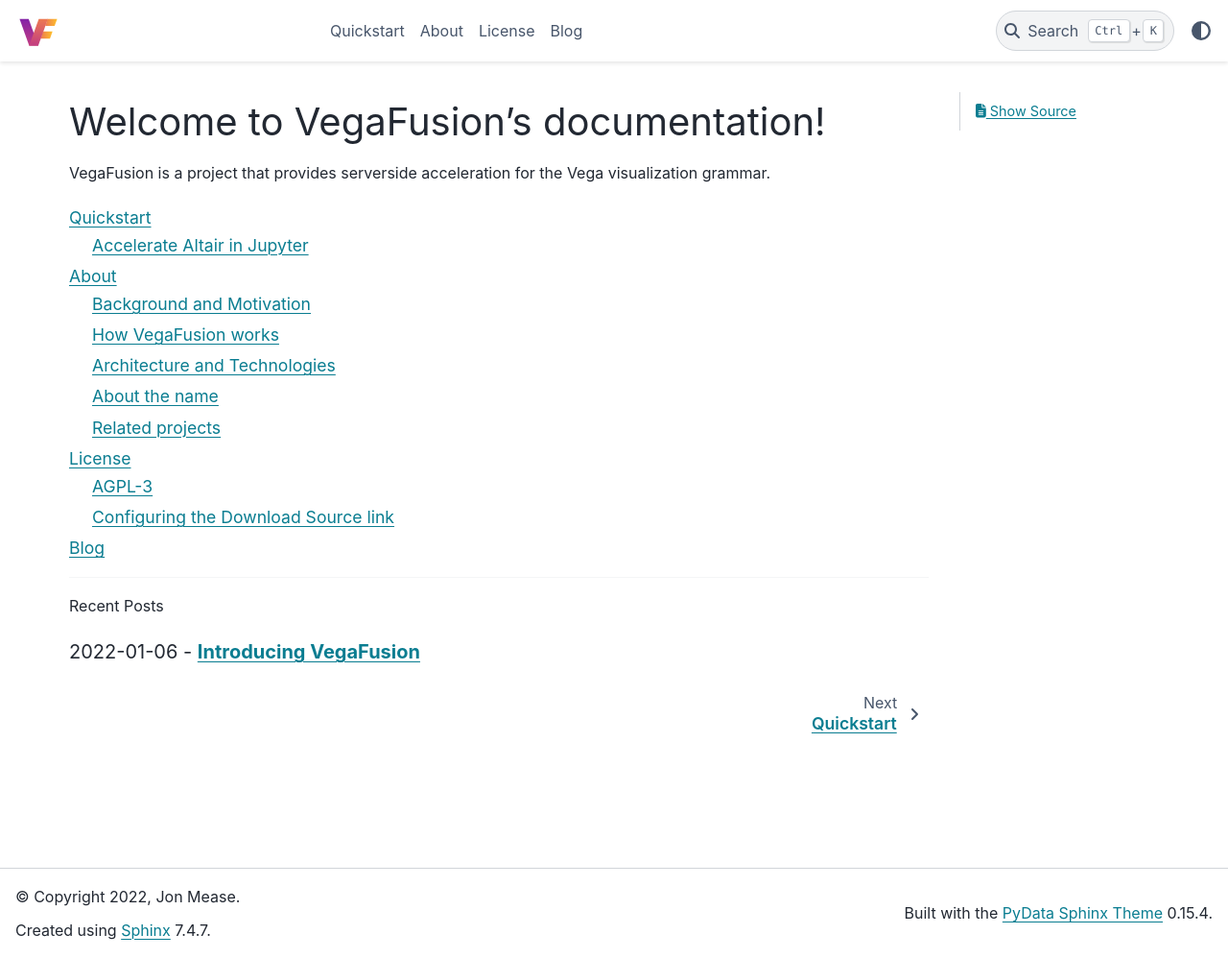
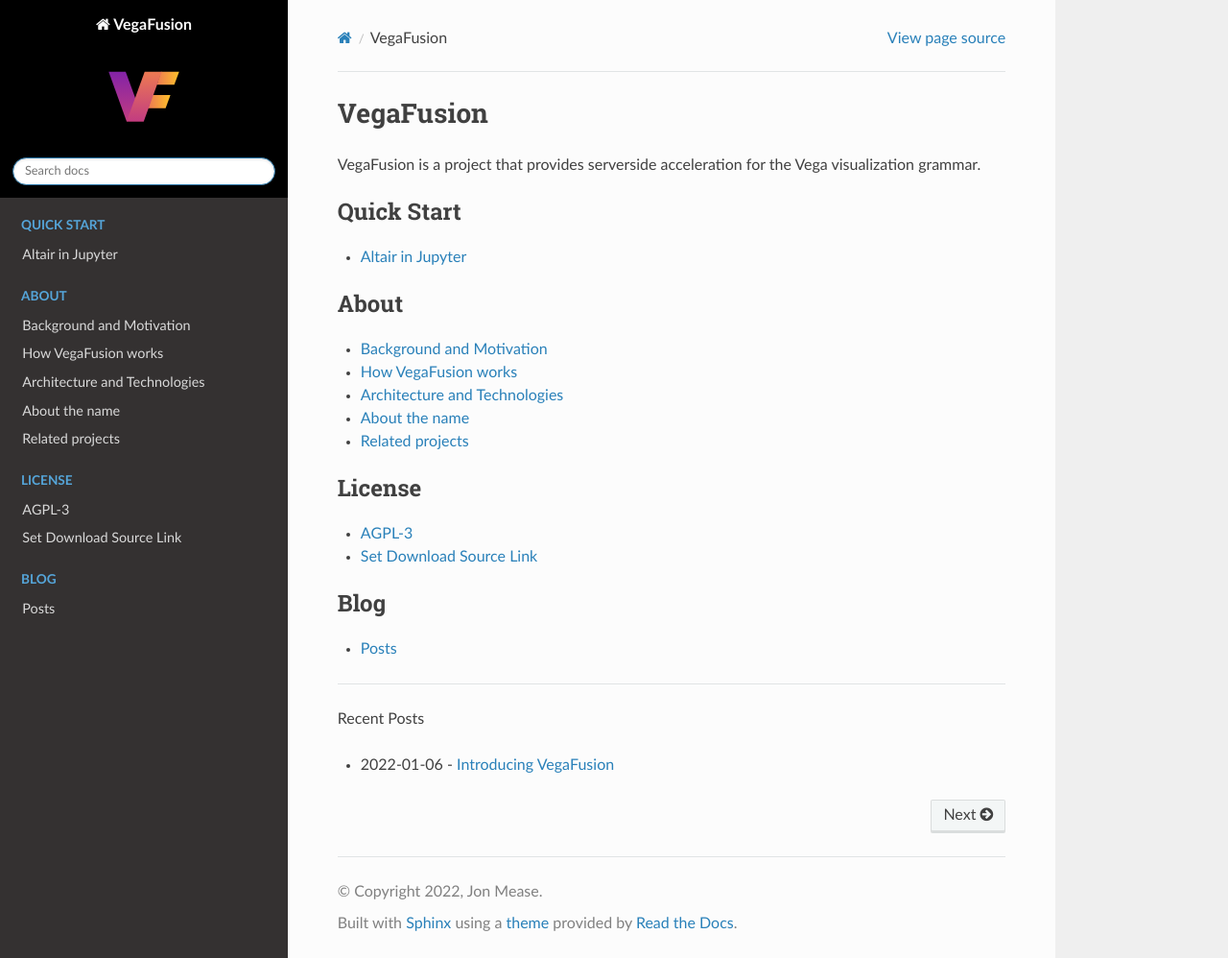
Before and after one commit to vegafusion/vegafusion.github.io, a Sphinx documentation site: the page built from source/index.md, in a window 1280 px wide and 998 px high. Shown: the whole window at 96% size. Built offline with Sphinx 7.4.7 and the Read the Docs theme 2.0.0, drawn with Linux system fonts in a browser that asks for light colours.

Commit message:
Update to RTD-based theme

````diff
--- /dev/null
+++ b/source/_static/css/site.css
@@ -0,0 +1,7 @@
+.wy-side-nav-search {
+    background-color: black;
+}
+
+.wy-nav-top {
+    background-color: rebeccapurple;
+}
--- a/source/blog.md
+++ b/source/blog.md
@@ -1,2 +1,2 @@
-# Blog
+# Posts
 % This will be replaced by `ablog` so there's nothing here.
--- a/source/conf.py
+++ b/source/conf.py
@@ -48,13 +48,26 @@
 
 # The theme to use for HTML and HTML Help pages.  See the documentation for
 # a list of builtin themes.
-#
-html_theme = "pydata_sphinx_theme"
+# html_theme = "pydata_sphinx_theme"
+# html_theme = "alabaster"
+# html_theme = "bootstrap"
+# html_theme = "karma_sphinx_theme"
+# html_theme = 'sphinx_material'
+
+# html_permalinks_icon = '§'
+# html_theme = 'insipid'
+
+# # Nice one
+# html_theme = 'press'
+html_theme = 'sphinx_rtd_theme'
 
 # Add any paths that contain custom static files (such as style sheets) here,
 # relative to this directory. They are copied after the builtin static files,
 # so a file named "default.css" will overwrite the builtin "default.css".
 html_static_path = ['_static']
+html_css_files = [
+    'css/site.css',
+]
 html_logo = "_static/VegaFusionLogo-Color.svg"
 html_favicon = "_static/favicon.ico"
 
--- a/source/index.md
+++ b/source/index.md
@@ -1,12 +1,32 @@
-# Welcome to VegaFusion's documentation!
+# VegaFusion
 
 VegaFusion is a project that provides serverside acceleration for the Vega visualization grammar.
 
 ```{toctree}
-:maxdepth: 2
-quickstart
-about
+:maxdepth: 1
+:caption: "Quick Start"
+quickstart_jupyter
+```
+
+```{toctree}
+:maxdepth: 1
+:caption: "About"
+background
+how_it_works
+architecture_and_technology
+about_the_name
+related_projects
+```
+
+```{toctree}
+:maxdepth: 1
+:caption: "License"
 license_overview
+```
+
+```{toctree}
+:maxdepth: 1
+:caption: "Blog"
 blog
 ```
 
--- a/source/license_overview.md
+++ b/source/license_overview.md
@@ -1,8 +1,7 @@
-# License
-## AGPL-3
+# AGPL-3
 At least until a sustainable funding model is established, VegaFusion will be developed under the [AGPL license](https://www.gnu.org/licenses/agpl-3.0.en.html).  This is a copy-left license in the GPL family of licenses. As with all [OSI approved licenses](https://opensource.org/licenses/alphabetical), there are no restrictions on what code licensed under the AGPL can be used for. However, the requirements for what must be shared publicly are greater than for licenses that are more commonly used in the Python ecosystem like [Apache-2](https://opensource.org/licenses/Apache-2.0), [MIT](https://opensource.org/licenses/MIT), and [BSD-3](https://opensource.org/licenses/BSD-3-Clause).
 
 Contributors are asked to sign a Contributor License Agreement that allows their contribution to be re-licensed in the future. For example, the project could be re-licensed to one of the more permissive licenses above, or it could be dual licensed with a commercial license as a means to raise funds.
 
-## Configuring the Download Source link
+# Set Download Source Link
 The dropdown menu...
--- a/source/quickstart.md
+++ b/source/quickstart_jupyter.md
@@ -1,6 +1,4 @@
-# Quickstart
-
-## Accelerate Altair in Jupyter
+# Altair in Jupyter
 VegaFusion can be used to provide serverside acceleration for Altair visualizations when displayed in Jupyter contexts (Classic notebook, JupyterLab, and Voila). First, install the `vegafusion-jupyter` package, along with `vega-datasets` for the example below.
 
 ```bash
````
Also changed, not shown: source/about.md (deleted, +0 -13 lines).
